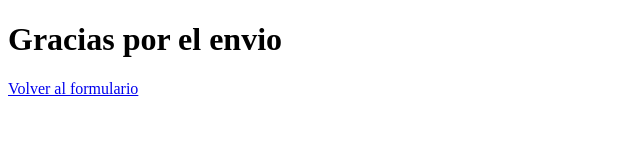
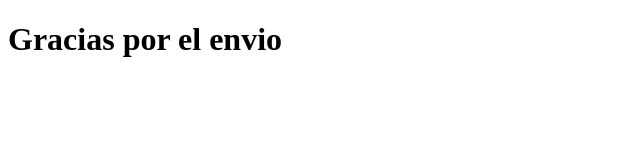
Before and after one commit to luismm2006/FORMULARIO, a plain HTML site: page registrocorrecto.html in a window 1280 px wide. Shown: the whole page, without its empty margins (0-640 px from the left). Drawn offline with Linux system fonts and the light colour scheme.

Commit message:
Update registrocorrecto.html

```diff
--- a/registrocorrecto.html
+++ b/registrocorrecto.html
@@ -7,6 +7,5 @@
 </head>
 <body>
     <h1>Gracias por el envio</h1>
-    <a href="/index.html">Volver al formulario</a>
 </body>
 </html>
```
